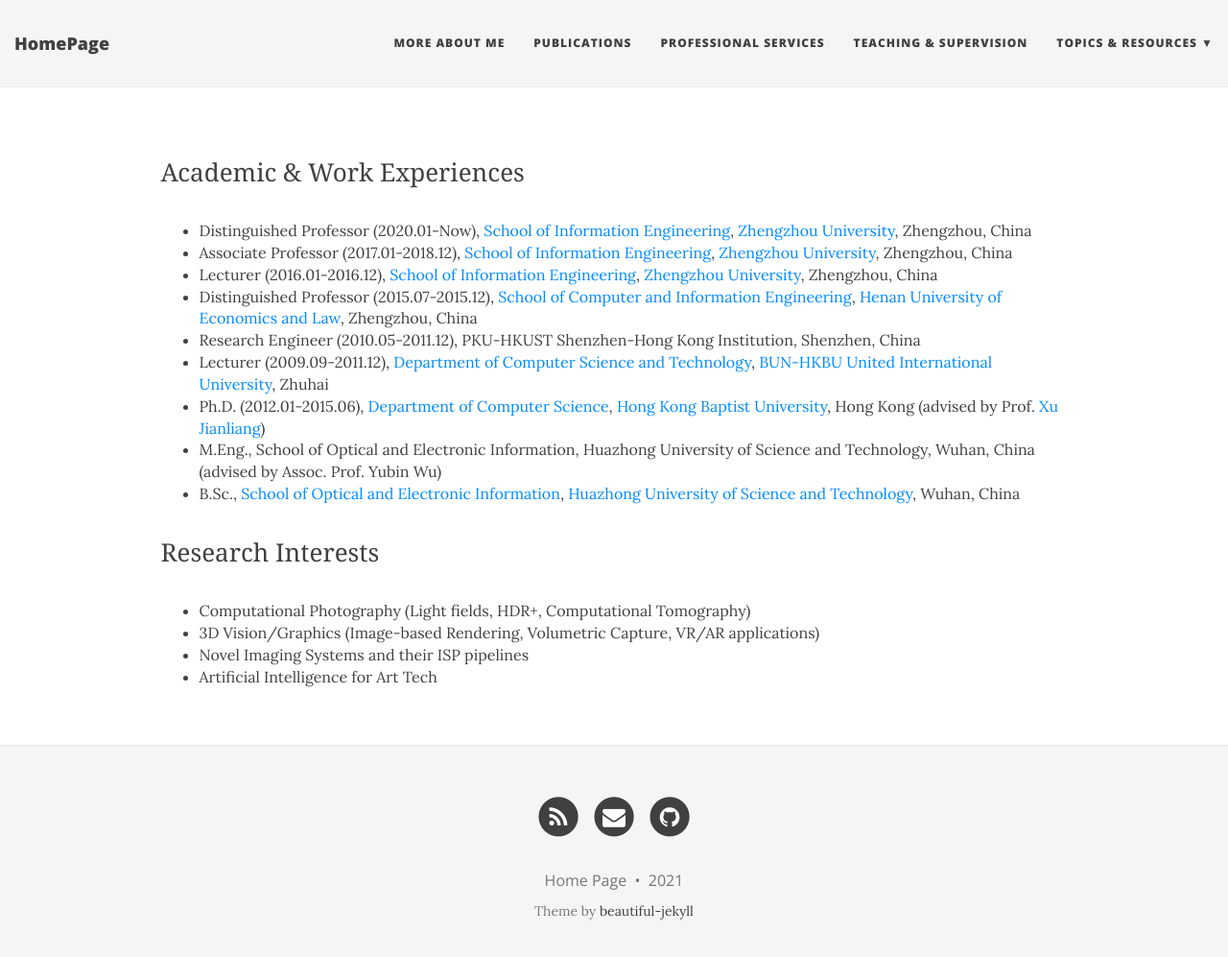
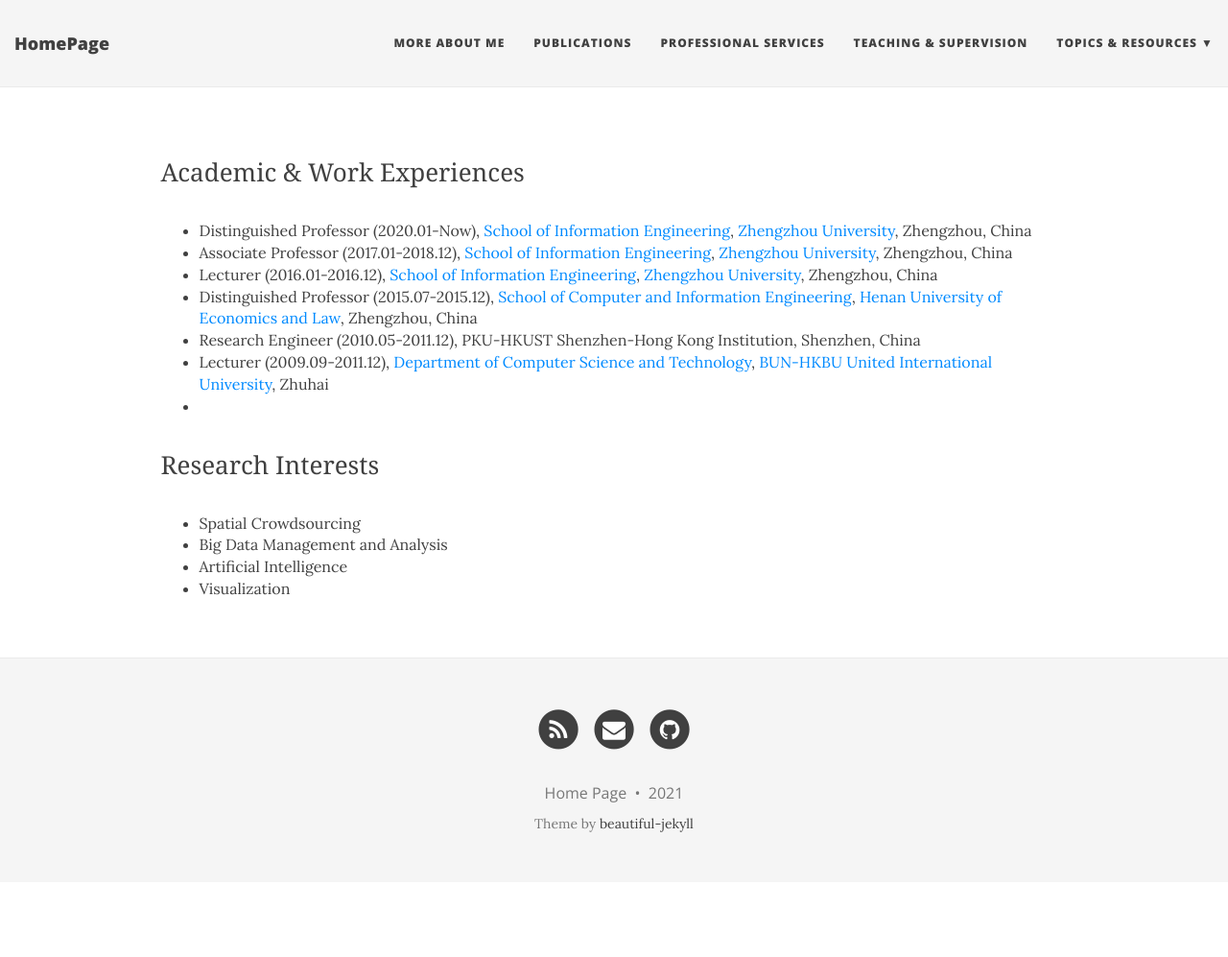
Before and after one commit to zzudb/zzudb.github.io, a Jekyll site: the page built from pages/aboutme.md, in a window 1280 px wide and 1010 px high. Shown: the top 997 px of the window at 96% size. Built offline with Jekyll 4.4.1, drawn with Linux system fonts in a browser that asks for light colours; nearby versions of some CDN libraries; our own code applies the rules of GitHub Pages for plain Markdown files.

Commit message:
Update aboutme.md

```diff
--- a/pages/aboutme.md
+++ b/pages/aboutme.md
@@ -7,13 +7,10 @@
 - Distinguished Professor (2015.07-2015.12), [School of Computer and Information Engineering](http://cs.huel.edu.cn/), [Henan University of Economics and Law](http://www.huel.edu.cn/), Zhengzhou, China
 - Research Engineer (2010.05-2011.12), PKU-HKUST Shenzhen-Hong Kong Institution, Shenzhen, China
 - Lecturer (2009.09-2011.12), [Department of Computer Science and Technology](http://comp.hkbu.edu.hk/), [BUN-HKBU United International University](http://www.hkbu.edu.hk/), Zhuhai
-- Ph.D. (2012.01-2015.06), [Department of Computer Science](http://comp.hkbu.edu.hk/), [Hong Kong Baptist University](http://www.hkbu.edu.hk/), Hong Kong (advised by Prof. [Xu Jianliang](https://www.comp.hkbu.edu.hk/~xujl))
-- M.Eng., School of Optical and Electronic Information, Huazhong University of Science and Technology, Wuhan, China (advised by Assoc. Prof. Yubin Wu)
-- B.Sc., [School of Optical and Electronic Information](http://oei.hust.edu.cn/), [Huazhong University of Science and Technology](http://www.hust.edu.cn/), Wuhan, China
-
+-
 <p><span style="font-family:georgia,serif;"><span style="font-size:26px;">Research Interests</span></span></p>
 
-- Computational Photography (Light fields, HDR+, Computational Tomography)
-- 3D Vision/Graphics (Image-based Rendering, Volumetric Capture, VR/AR applications)
-- Novel Imaging Systems and their ISP pipelines
-- Artificial Intelligence for Art Tech
+- Spatial Crowdsourcing
+- Big Data Management and Analysis
+- Artificial Intelligence
+- Visualization
```
